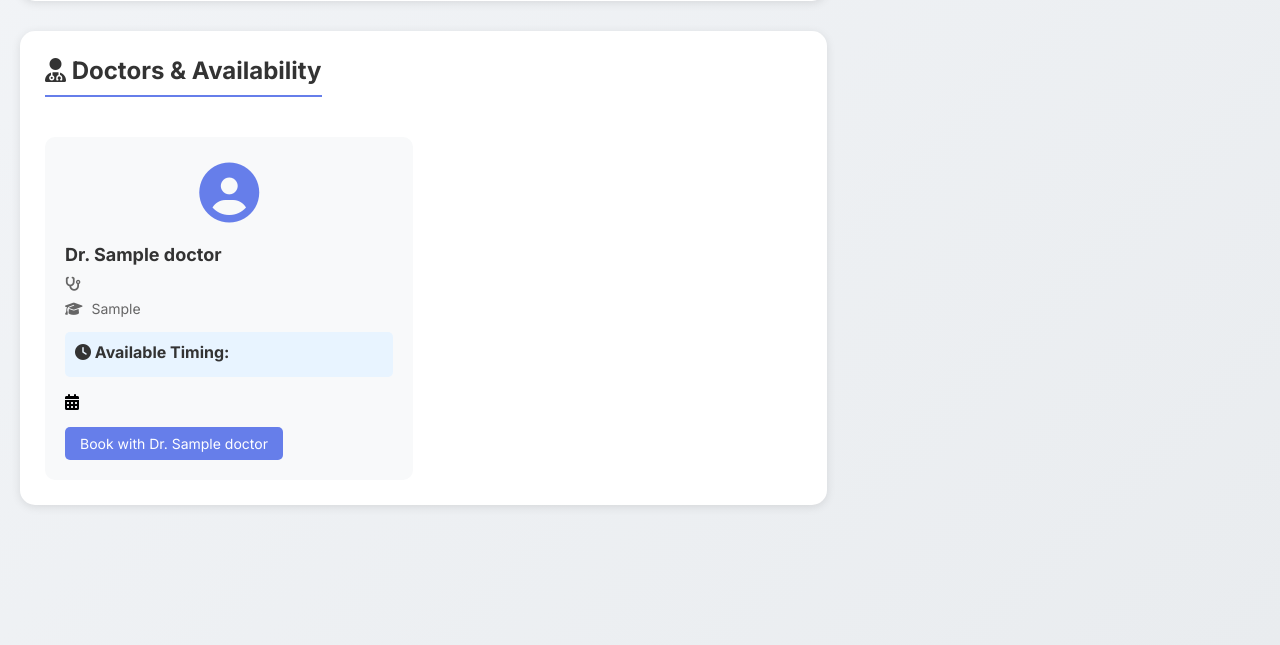
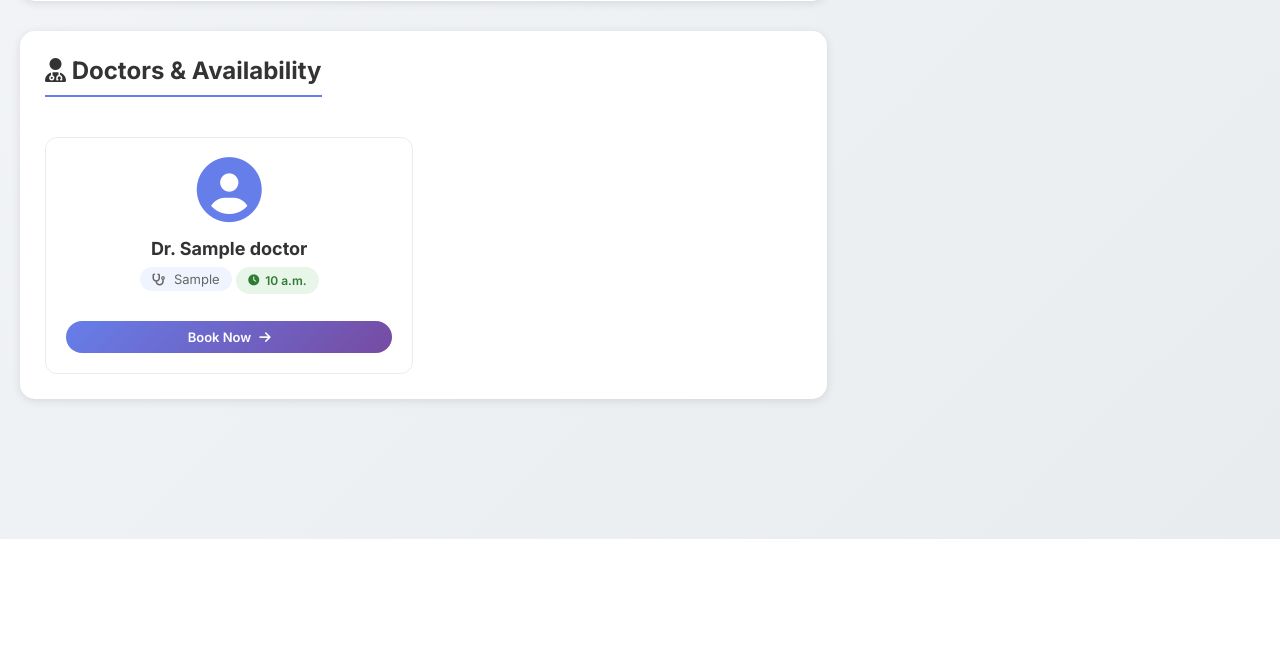
Before and after one commit to samiksha-2702/Appointment-Booking-system, a Django app: page / in a window 1280 px wide. Shown: the part 915-1560 px from the top of the page. After the commit the page ends 1454 px from the top, so only its background shows below. Run offline with Django 5.2, Linux system fonts and the light colour scheme; a user stored in the database is signed in; tables that the repository leaves empty hold one stand-in row (values such as "Sample post"); grey boxes marked "Sample" are stand-in pictures.

Commit message:
Added doctors and Availabiltity on the dashboard

```diff
--- a/appointment/urls.py
+++ b/appointment/urls.py
@@ -12,4 +12,5 @@
     path('update/<int:id>/', views.update_appointment, name='update_appointment'),
     path('cancel/<int:id>/', views.cancel_appointment, name='cancel_appointment'),
     path('profile/edit/', views.update_profile, name='update_profile'),
+    path('book/<int:doctor_id>/', views.book_appointment, name='book_appointment'),
 ]
--- a/appointment/views.py
+++ b/appointment/views.py
@@ -17,8 +17,12 @@
 # Create your views here.
 # Create
 @login_required(login_url='/signin/')
-def book_appointment(request):
+def book_appointment(request,doctor_id=None):
     doctors = Doctor.objects.all()
+    selected_doctor = None
+
+    if doctor_id:
+        selected_doctor = Doctor.objects.get(id=doctor_id)
 
     if request.method == 'POST':
         doctor_id = request.POST.get('doctor')
@@ -70,7 +74,10 @@
 
         return redirect('view_appointments')
 
-    return render(request, 'book.html', {'doctors': doctors})
+    return render(request, 'book.html', {
+        'doctors': doctors,
+        'selected_doctor': selected_doctor
+        })
 
 # Read
 @login_required(login_url='/signin/')
--- a/templates/book.html
+++ b/templates/book.html
@@ -128,7 +128,11 @@
           <select name="doctor">
             <option value="" selected>--Select Doctor--</option>
             {% for doctor in doctors %}
-            <option value="{{ doctor.id }}">
+            <option value="{{ doctor.id }}"
+            {% if selected_doctor and doctor.id == selected_doctor.id %}
+              selected
+            {% endif %}
+            >
               {{ doctor.name }} ({{ doctor.specialization }})
             </option>
             {% endfor %}
--- a/templates/dashboard.html
+++ b/templates/dashboard.html
@@ -61,32 +61,41 @@
           {% for doctor in doctors %}
           <div class="doctor-card">
             <div class="doctor-avatar">
-              <i class="fas fa-user-circle"></i>
+              {% if doctor.profile_image %}
+                <img src="{{ doctor.profile_image.url }}" alt="{{ doctor.name }}" class="doctor-img">
+              {% else %}
+                <i class="fas fa-user-circle"></i>
+              {% endif %}
             </div>
             <div class="doctor-info">
               <h4>Dr. {{ doctor.name }}</h4>
-              <p class="specialty"><i class="fas fa-stethoscope"></i> {{ doctor.specialty }}</p>
-              <p class="qualification"><i class="fas fa-graduation-cap"></i> {{ doctor.qualification }}</p>
-              <div class="availability">
-                <p><i class="fas fa-clock"></i> Available Timing:</p>
-                <span class="timing">{{ doctor.available_time }}</span>
+              <p class="specialty">
+                <i class="fas fa-stethoscope"></i> {{ doctor.specialization }}
+              </p>
+              <div class="availability-badge">
+                <i class="fas fa-clock"></i>
+                <span>{{ doctor.available_to }}</span>
               </div>
               <div class="available-days">
-                <i class="fas fa-calendar-alt"></i>
                 {% for day in doctor.available_days %}
-                  <span class="day-badge">{{ day }}</span>
+                  <span class="day-badge">{{ day|slice:":3" }}</span>
                 {% endfor %}
               </div>
               {% if request.user.is_authenticated %}
-                <a href="{% url 'book_appointment' %}?doctor={{ doctor.id }}" class="book-doctor-btn">Book with Dr. {{ doctor.name }}</a>
+                <a href="{% url 'book_appointment' doctor.id %}" class="book-doctor-btn">
+                  Book Now <i class="fas fa-arrow-right"></i>
+                </a>
               {% else %}
-                <a href="{% url 'signin' %}" class="book-doctor-btn">Login to Book</a>
+                <a href="{% url 'signin' %}" class="book-doctor-btn">
+                  Login to Book <i class="fas fa-lock"></i>
+                </a>
               {% endif %}
             </div>
           </div>
           {% endfor %}
         {% else %}
           <div class="no-doctors">
+            <i class="fas fa-user-md"></i>
             <p>No doctors available at the moment. Please check back later.</p>
           </div>
         {% endif %}
@@ -333,7 +342,7 @@
     margin-right: 10px;
   }
 
-  /* Doctors Section */
+  /* Doctors Section - Improved Cards */
   .doctors-section {
     background: white;
     border-radius: 15px;
@@ -352,92 +361,162 @@
 
   .doctors-grid {
     display: grid;
-    grid-template-columns: repeat(auto-fill, minmax(300px, 1fr));
+    grid-template-columns: repeat(auto-fill, minmax(280px, 1fr));
     gap: 20px;
     margin-top: 20px;
   }
 
   .doctor-card {
-    background: #f8f9fa;
-    border-radius: 10px;
+    background: white;
+    border-radius: 12px;
     padding: 20px;
-    transition: transform 0.3s, box-shadow 0.3s;
+    transition: all 0.3s ease;
+    border: 1px solid #e9ecef;
+    position: relative;
+    overflow: hidden;
+  }
+
+  .doctor-card::before {
+    content: '';
+    position: absolute;
+    top: 0;
+    left: 0;
+    right: 0;
+    height: 4px;
+    background: linear-gradient(90deg, #667eea, #764ba2);
+    transform: scaleX(0);
+    transition: transform 0.3s ease;
+  }
+
+  .doctor-card:hover::before {
+    transform: scaleX(1);
   }
 
   .doctor-card:hover {
     transform: translateY(-5px);
-    box-shadow: 0 5px 20px rgba(0,0,0,0.1);
+    box-shadow: 0 8px 25px rgba(102, 126, 234, 0.15);
+    border-color: transparent;
   }
 
   .doctor-avatar {
-    font-size: 60px;
-    color: #667eea;
     text-align: center;
     margin-bottom: 15px;
   }
 
+  .doctor-avatar i {
+    font-size: 65px;
+    color: #667eea;
+  }
+
+  .doctor-img {
+    width: 80px;
+    height: 80px;
+    border-radius: 50%;
+    object-fit: cover;
+    border: 3px solid #667eea;
+  }
+
+  .doctor-info {
+    text-align: center;
+  }
+
   .doctor-info h4 {
     font-size: 18px;
-    margin-bottom: 10px;
+    font-weight: 700;
     color: #333;
+    margin-bottom: 8px;
   }
 
-  .specialty, .qualification {
+  .specialty {
+    font-size: 13px;
     color: #666;
-    margin-bottom: 8px;
-    font-size: 14px;
+    margin-bottom: 12px;
+    display: inline-block;
+    background: #f0f4ff;
+    padding: 4px 12px;
+    border-radius: 20px;
   }
 
-  .specialty i, .qualification i {
+  .specialty i {
     margin-right: 5px;
+    font-size: 12px;
   }
 
-  .availability {
-    margin: 15px 0;
-    padding: 10px;
-    background: #e8f4ff;
-    border-radius: 5px;
+  .availability-badge {
+    background: #e8f5e9;
+    color: #2e7d32;
+    padding: 6px 12px;
+    border-radius: 20px;
+    font-size: 12px;
+    font-weight: 600;
+    display: inline-flex;
+    align-items: center;
+    gap: 6px;
+    margin-bottom: 12px;
   }
 
-  .availability p {
-    font-weight: bold;
-    margin-bottom: 5px;
-    color: #333;
-  }
-
-  .timing {
-    color: #28a745;
-    font-weight: bold;
+  .availability-badge i {
+    font-size: 11px;
   }
 
   .available-days {
+    display: flex;
+    justify-content: center;
+    gap: 6px;
     margin-bottom: 15px;
+    flex-wrap: wrap;
   }
 
   .day-badge {
     display: inline-block;
-    background: #e9ecef;
-    padding: 3px 8px;
-    border-radius: 3px;
-    font-size: 12px;
-    margin: 0 2px;
+    background: #f8f9fa;
+    padding: 4px 8px;
+    border-radius: 6px;
+    font-size: 11px;
+    font-weight: 600;
+    color: #555;
+    transition: all 0.2s ease;
+  }
+
+  .day-badge:hover {
+    background: #667eea;
+    color: white;
+    transform: translateY(-2px);
   }
 
   .book-doctor-btn {
-    display: inline-block;
-    background: #667eea;
+    display: inline-flex;
+    align-items: center;
+    justify-content: center;
+    gap: 8px;
+    background: linear-gradient(135deg, #667eea 0%, #764ba2 100%);
     color: white;
-    padding: 8px 15px;
-    border-radius: 5px;
+    padding: 8px 20px;
+    border-radius: 25px;
     text-decoration: none;
-    font-size: 14px;
-    transition: background 0.3s;
+    font-size: 13px;
+    font-weight: 600;
+    transition: all 0.3s ease;
+    width: 100%;
   }
 
   .book-doctor-btn:hover {
-    background: #5a67d8;
+    transform: translateY(-2px);
+    box-shadow: 0 4px 12px rgba(102, 126, 234, 0.4);
     color: white;
     text-decoration: none;
+  }
+
+  .no-doctors {
+    text-align: center;
+    padding: 40px;
+    color: #999;
+  }
+
+  .no-doctors i {
+    font-size: 48px;
+    margin-bottom: 15px;
+    color: #ddd;
   }
 
   /* Sidebar Cards */
@@ -630,6 +709,7 @@
   @media (max-width: 968px) {
     .dashboard-container {
       flex-direction: column;
+      padding: 20px;
     }
 
     .right-sidebar {
@@ -642,6 +722,25 @@
     }
 
     .doctors-grid {
+      grid-template-columns: repeat(auto-fill, minmax(260px, 1fr));
+    }
+  }
+
+  @media (max-width: 768px) {
+    .welcome-section {
+      padding: 30px 20px;
+    }
+
+    .welcome-section h2 {
+      font-size: 24px;
+    }
+
+    .about-section,
+    .doctors-section {
+      padding: 20px;
+    }
+
+    .doctors-grid {
       grid-template-columns: 1fr;
     }
   }
```
Also changed, not shown: appointment/migrations/0004_doctor_qualification.py (added).
